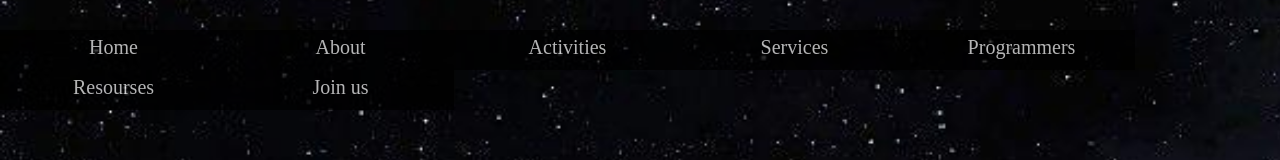
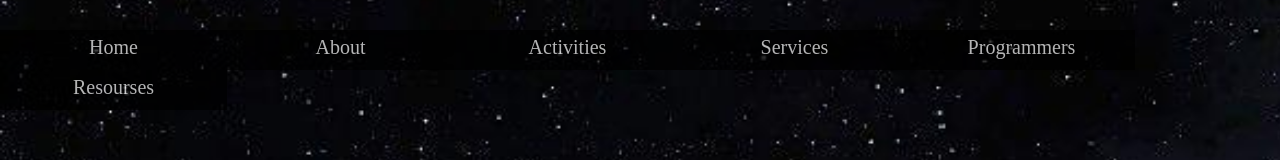
Before and after one commit to iamsunnyrajput/ISRO-website, a plain HTML site: page index.html in a window 1280 px wide. Shown: the part 176-336 px from the top of the page. Drawn offline with nearby package versions, Linux system fonts and the light colour scheme.

Commit message:
Update index.html

```diff
--- a/index.html
+++ b/index.html
@@ -124,7 +124,7 @@
 
                     </ul>
                   </li>
-                  <li><a>Join us</a></li>
+
 
 
                 </ul>
```
